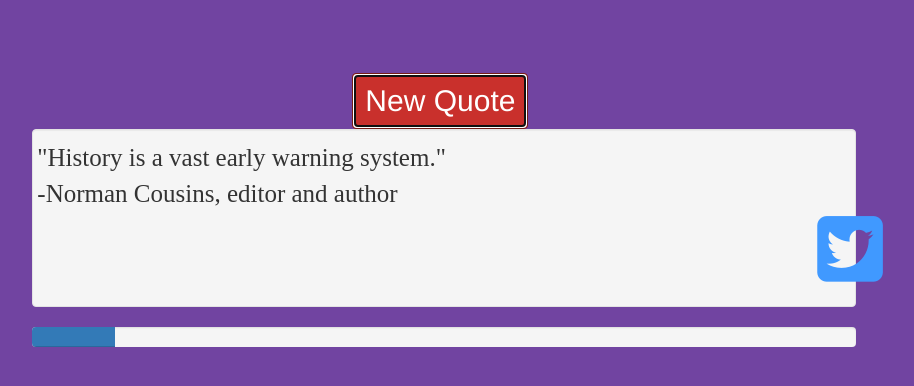
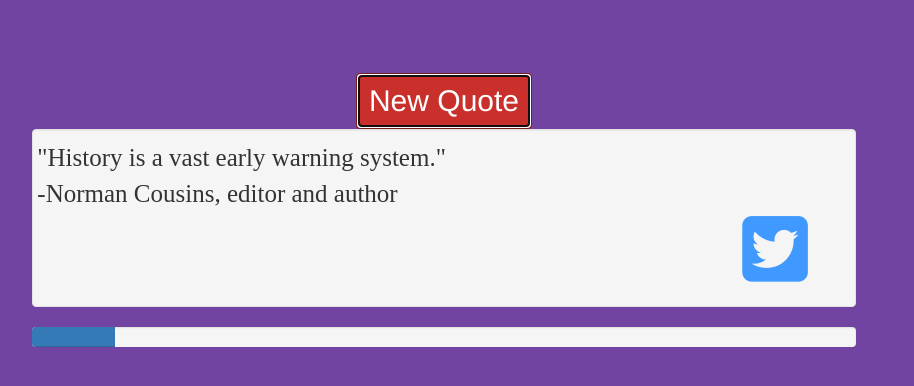
Before and after one commit to Dana94/random-quote-machine, a plain HTML site: page index.html in a window 1280 px wide. Both pictures are taken after a click on the button "New Quote". Shown: the whole page, without its empty margins (196-1110 px from the left). Drawn offline with nearby package versions, Linux system fonts and the light colour scheme.

Commit message:
fixed layout and Twitter message

```diff
--- a/css/stylesheet.css
+++ b/css/stylesheet.css
@@ -1,11 +1,18 @@
 #new-quote, #reset{
 	font-size: 30px;
 	margin-top: 10px;
+  display: block;
+  margin-left: auto;
+  margin-right: auto;
 }
 
 #tweet{
 	width: 20px;
-	padding-left: 78rem;
+  display: block;
+}
+
+#twitter-row{
+	padding-left: 90%;
 }
 
 #tweet, i{
--- a/index.html
+++ b/index.html
@@ -2,6 +2,8 @@
 <html>
 <head>
 	<title>Random Quote Machine</title>
+	<meta charset="utf-8">
+	<meta name="viewport" content="width=device-width, initial-scale=1">
 	<link rel="stylesheet" type="text/css" href="css/stylesheet.css">
 	<script src="https://use.fontawesome.com/ccae71729f.js"></script>
 </head>
@@ -9,7 +11,7 @@
 	<div class="container-fluid">
 		<div id="frame">
 			<div class="row">
-				<div class="col-xs-4 col-xs-offset-5" id="button-place">
+				<div class="" id="button-place">
 					<button class="btn btn-danger" id="new-quote">New Quote</button>
 
 				</div>
@@ -20,7 +22,7 @@
 						<div class="row" id="quote-placeholder">
 
 						</div>
-						<div class="row">
+						<div class="row" id="twitter-row">
 							<a class="twitter-share-button"
   								href="https://twitter.com/intent/tweet?text=" target="_blank">
 								<i class="fa fa-twitter-square fa-3x" id="tweet" aria-hidden="true"></i>
--- a/js/app.js
+++ b/js/app.js
@@ -110,8 +110,9 @@ function displayQuotes(){
 		}
 }
 
-function tweetQuote(){
-	twitterButton.href += encodeURI(quote) + ' -' + encodeURI(author);
+function tweetQuote(){let href = 'https://twitter.com/intent/tweet?text=';
+	twitterButton.href = href + encodeURI(quote) + ' -' + encodeURI(author);
+
 }
 
 newQuote.addEventListener('click', displayQuotes);
```
